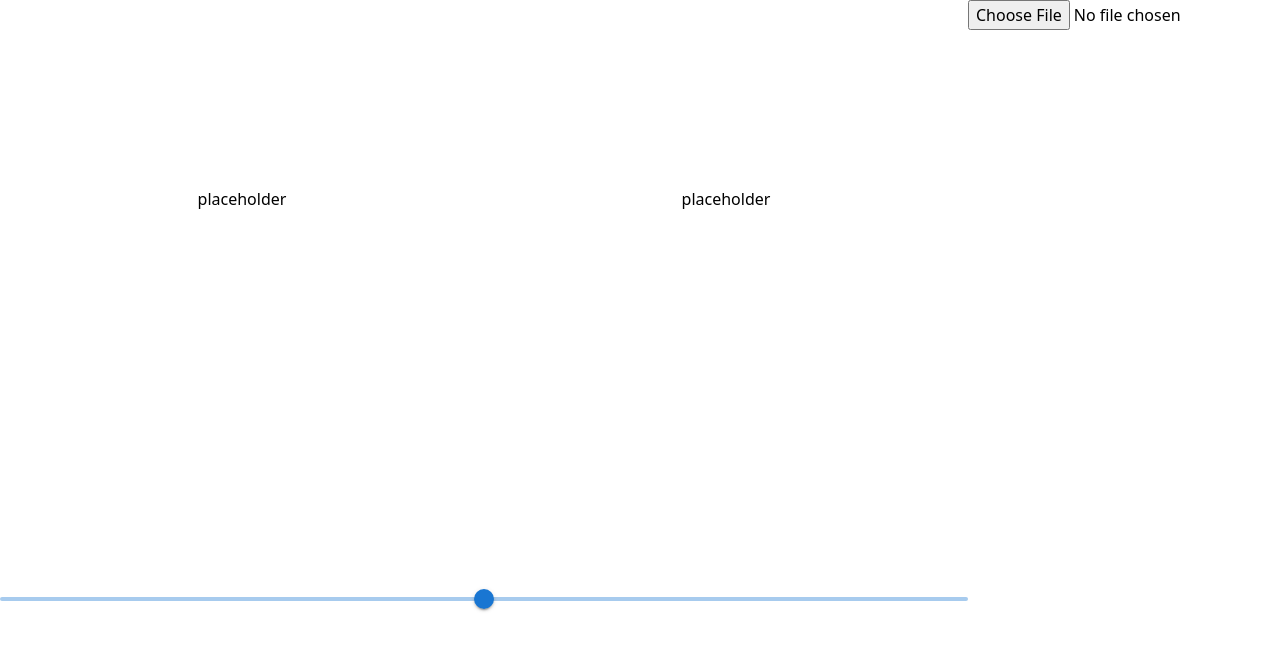
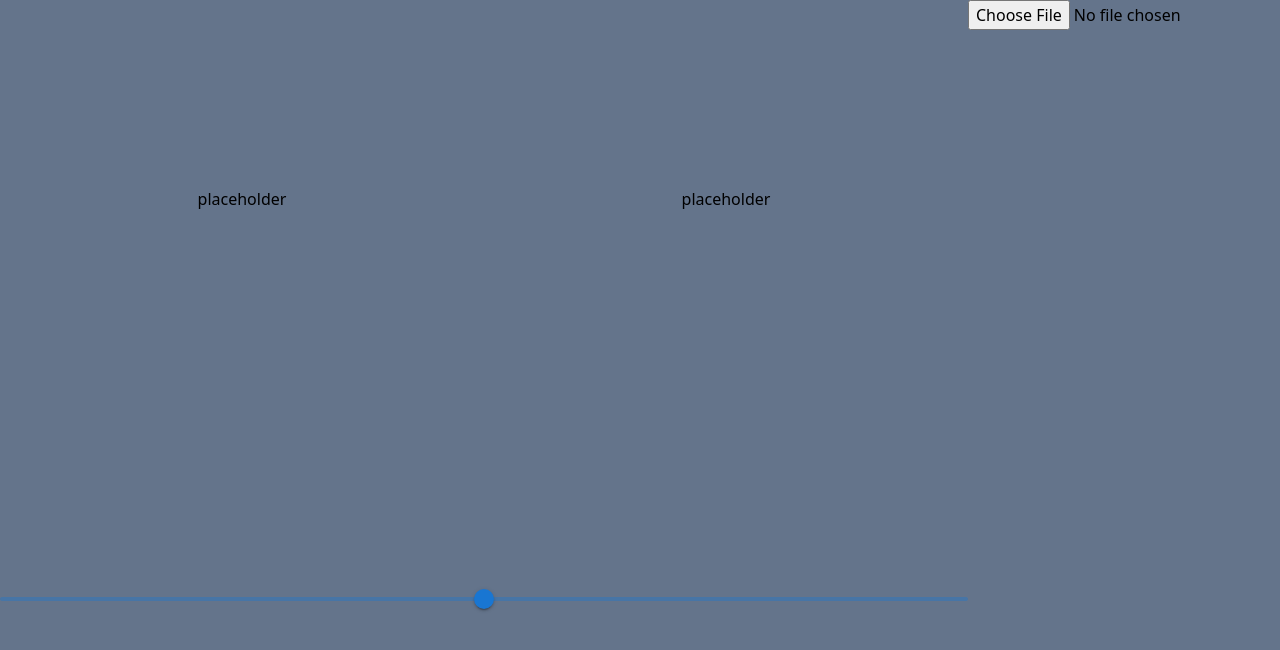
Before and after one commit to enze-l/simple-dj, a React (Create React App) app: page / in a window 1280 px wide. Shown: the top 650 px of the page. Built offline with nearby package versions, Linux system fonts and the light colour scheme.

Commit message:
Make Canvas Background

```diff
--- a/src/App.tsx
+++ b/src/App.tsx
@@ -2,6 +2,7 @@ import { Slider } from '@mui/material';
 import React, { useState } from 'react';
 import AudioPlayer from './AudioPlayer';
 import Song from './Song';
+import Background from './Background';
 
 function App() {
   const [files, setFiles] = useState<Array<File | undefined>>([undefined]);
@@ -32,6 +33,10 @@ function App() {
   };
 
   return (
+    <div>
+      <div className="absolute -z-10">
+        <Background />
+      </div>
       <div className="flex">
         <div className="grow">
           <div className="grid grid-cols-2 place-items-center h-screen">
@@ -74,6 +79,7 @@ function App() {
           </ul>
         </div>
       </div>
+    </div>
   );
 }
 
--- /dev/null
+++ b/src/Background.tsx
@@ -0,0 +1,9 @@
+import React from 'react';
+
+function Background() {
+  return (
+    <canvas className="w-full h-screen bg-slate-500" />
+  );
+}
+
+export default Background;
```
Lines whose indentation alone changed are shown as unchanged.
